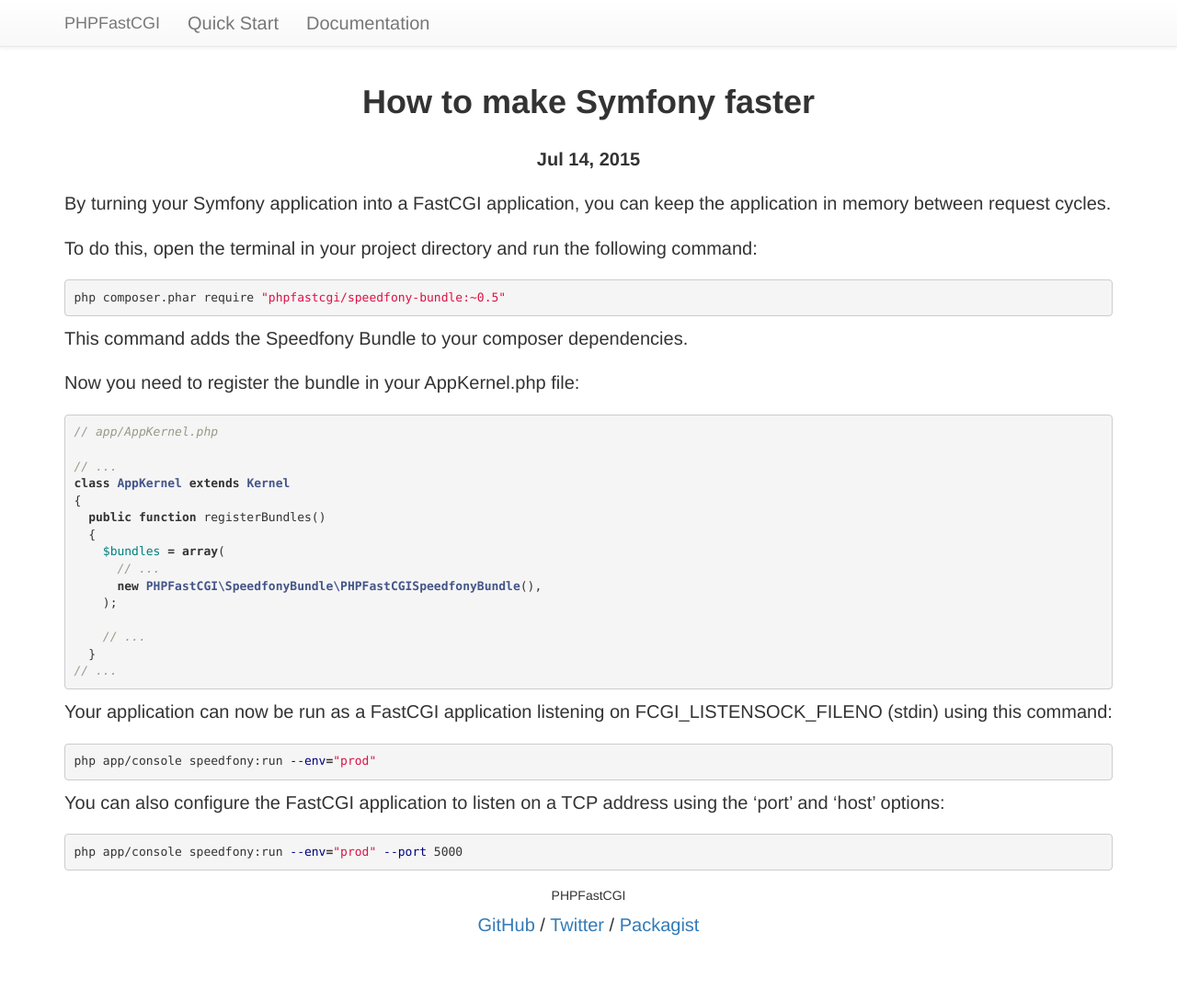
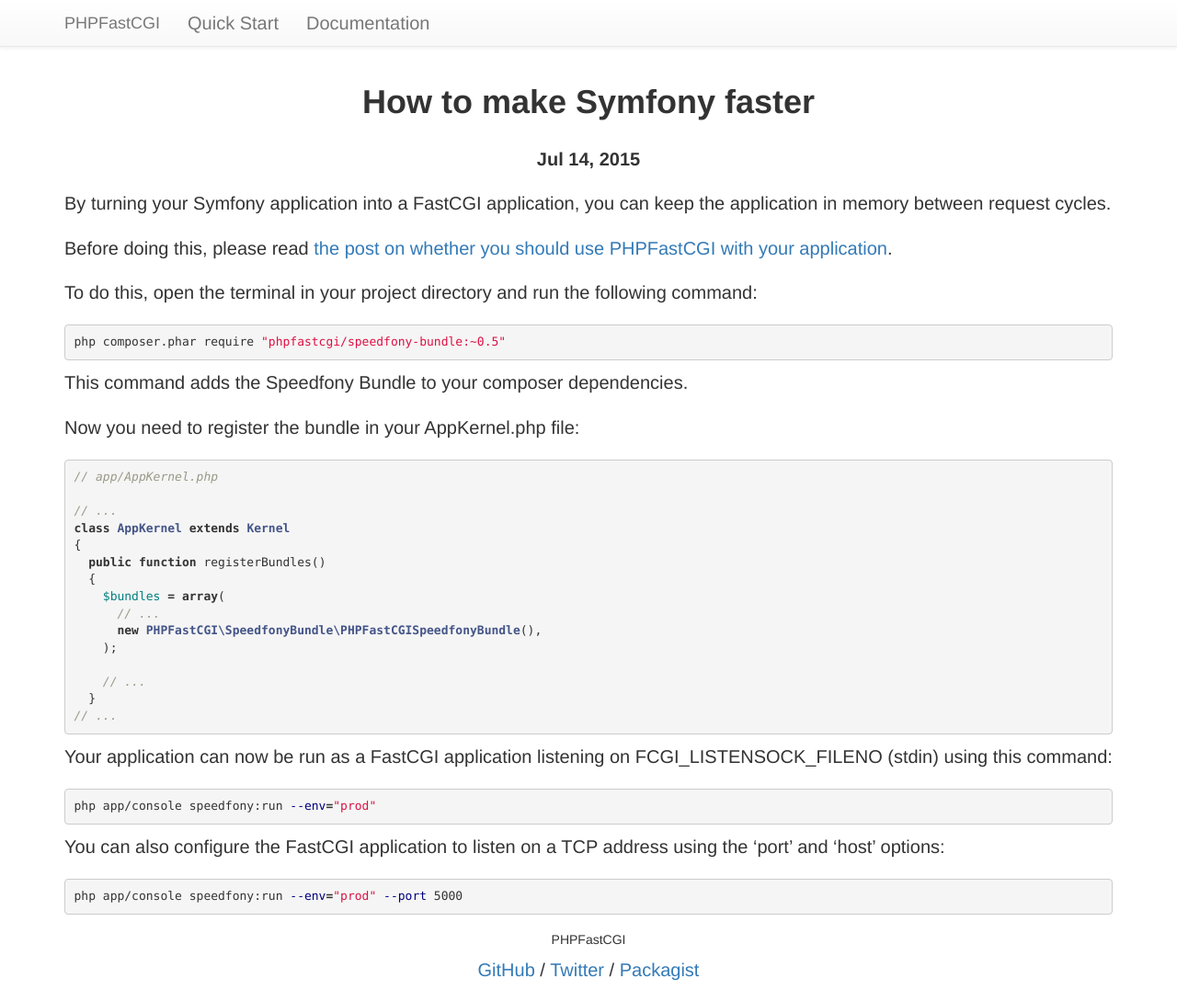
Before and after one commit to PHPFastCGI/phpfastcgi.github.io, a Jekyll site: the page built from _posts/2015-07-14-making-symfony-faster.markdown, in a window 1280 px wide. Shown: the whole page at 92% size. Built offline with Jekyll 4.4.1, drawn with Linux system fonts in a browser that asks for light colours; before the commit the page ends 1041 px from its top, so only the background shows below that.

Commit message:
Added reference to post on suitability

```diff
--- a/_posts/2015-07-14-making-symfony-faster.markdown
+++ b/_posts/2015-07-14-making-symfony-faster.markdown
@@ -6,6 +6,8 @@
 ---
 
 By turning your Symfony application into a FastCGI application, you can keep the application in memory between request cycles.
+
+Before doing this, please read [the post on whether you should use PHPFastCGI with your application]({% post_url 2015-08-21-should-I-use-phpfastcgi %}).
 
 To do this, open the terminal in your project directory and run the following command:
 
```
